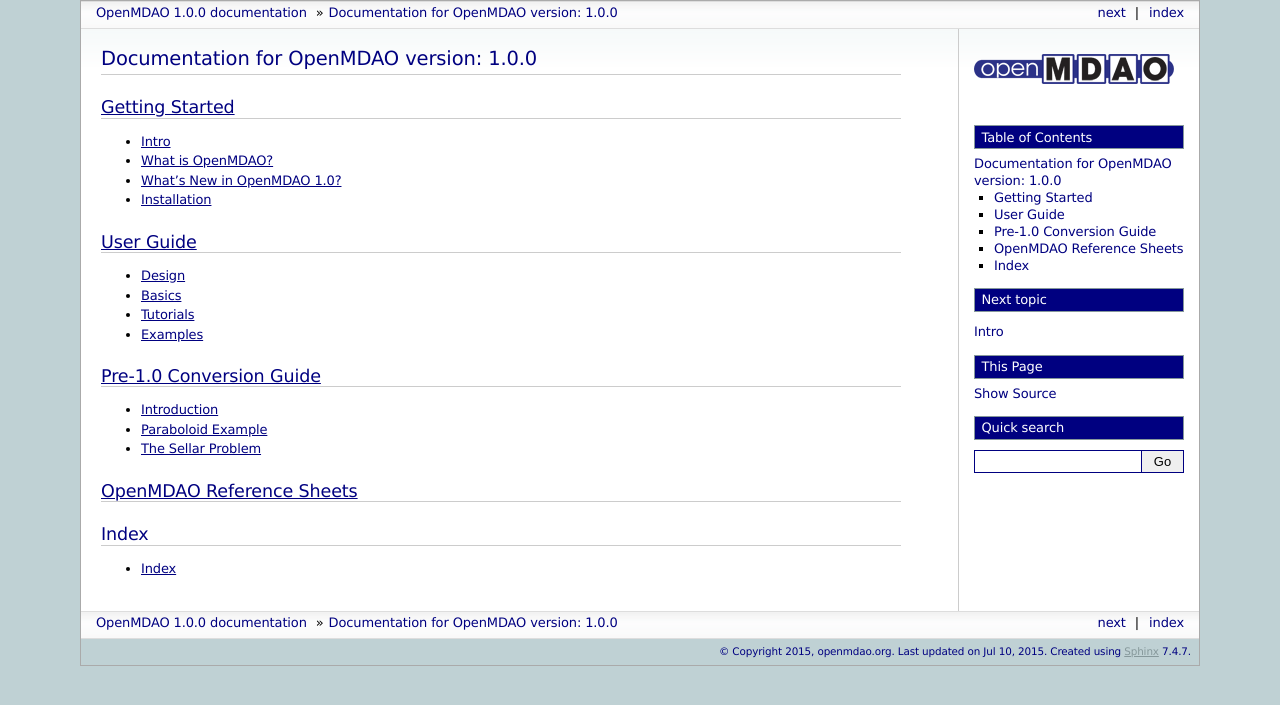
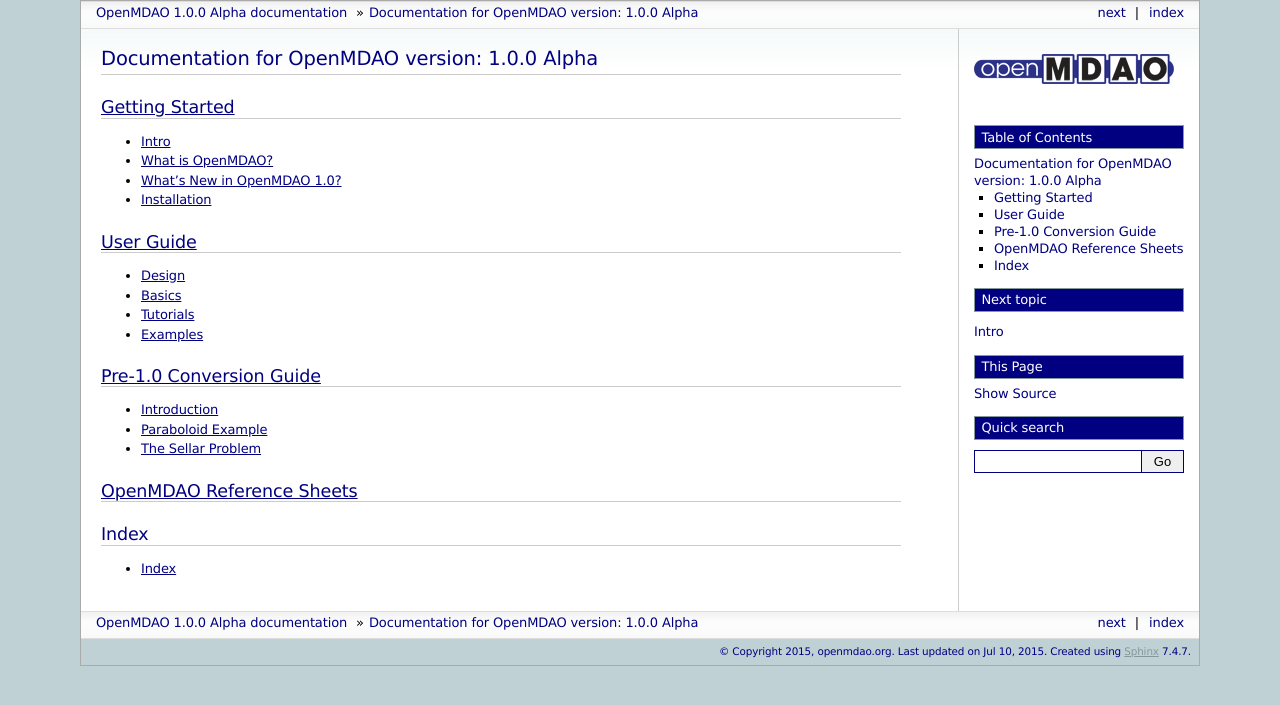
Before and after one commit to OpenMDAO/OpenMDAO1, a Sphinx documentation site: the page built from openmdao/docs/index.rst, in a window 1280 px wide. Shown: the top 705 px of the page. Built offline with Sphinx 7.4.7, drawn with Linux system fonts in a browser that asks for light colours; pages that are not in the unit, such as notebooks, are missing from menus.

Commit message:
added 'release' var to show alpha/beta status

```diff
--- a/openmdao/docs/conf.py
+++ b/openmdao/docs/conf.py
@@ -146,7 +146,7 @@ author = u'openmdao.org'
 # The short X.Y version.
 version = '1.0.0'
 # The full version, including alpha/beta/rc tags.
-release = '1.0.0'
+release = '1.0.0 Alpha'
 
 # The language for content autogenerated by Sphinx. Refer to documentation
 # for a list of supported languages.
--- a/openmdao/docs/index.rst
+++ b/openmdao/docs/index.rst
@@ -1,8 +1,8 @@
 .. _OpenMDAO-Documentation:
 
-%%%%%%%%%%%%%%%%%%%%%%%%%%%%%%%%%%%%%%%%%%%%%
-Documentation for OpenMDAO version: |version|
-%%%%%%%%%%%%%%%%%%%%%%%%%%%%%%%%%%%%%%%%%%%%%
+%%%%%%%%%%%%%%%%%%%%%%%%%%%%%%%%%%%%%%%%%%%%%%%%%%%%%%%%
+Documentation for OpenMDAO version: |release|
+%%%%%%%%%%%%%%%%%%%%%%%%%%%%%%%%%%%%%%%%%%%%%%%%%%%%%%%%
 
 ==================
 `Getting Started`_
```
